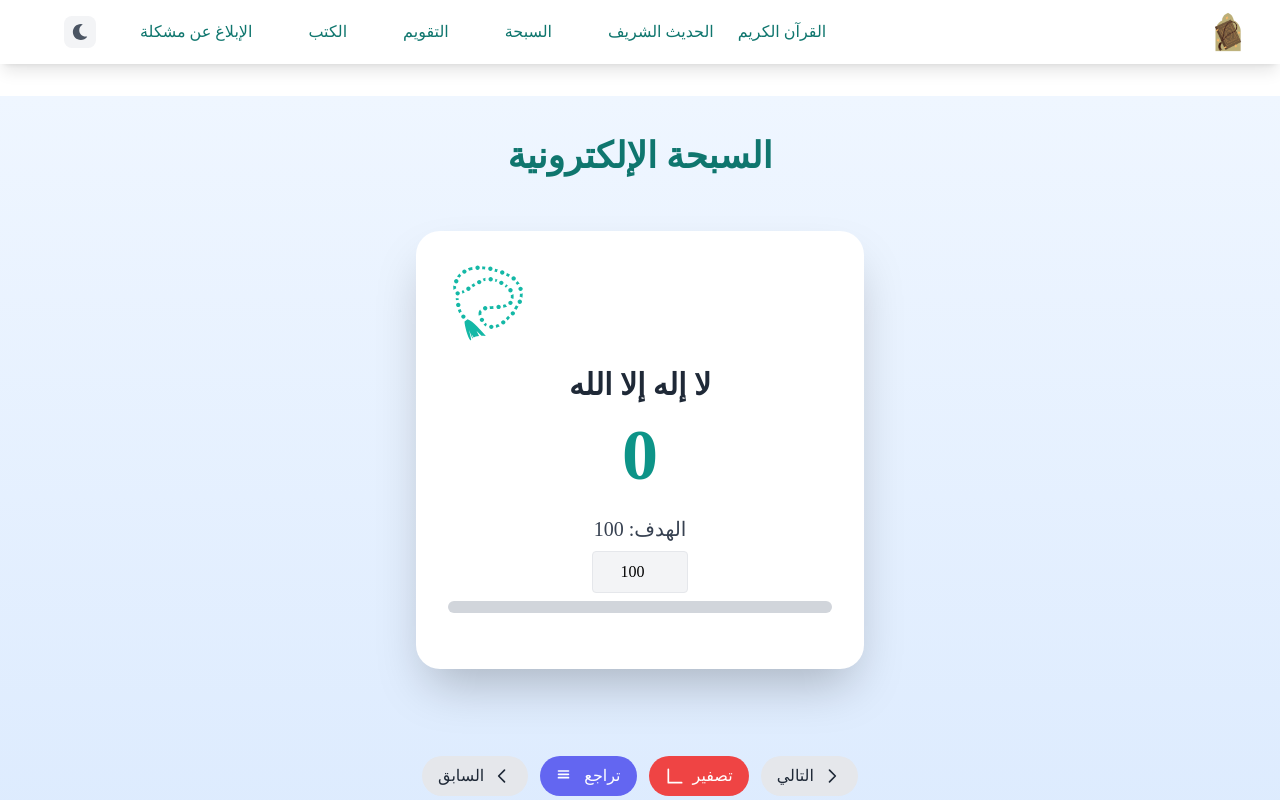
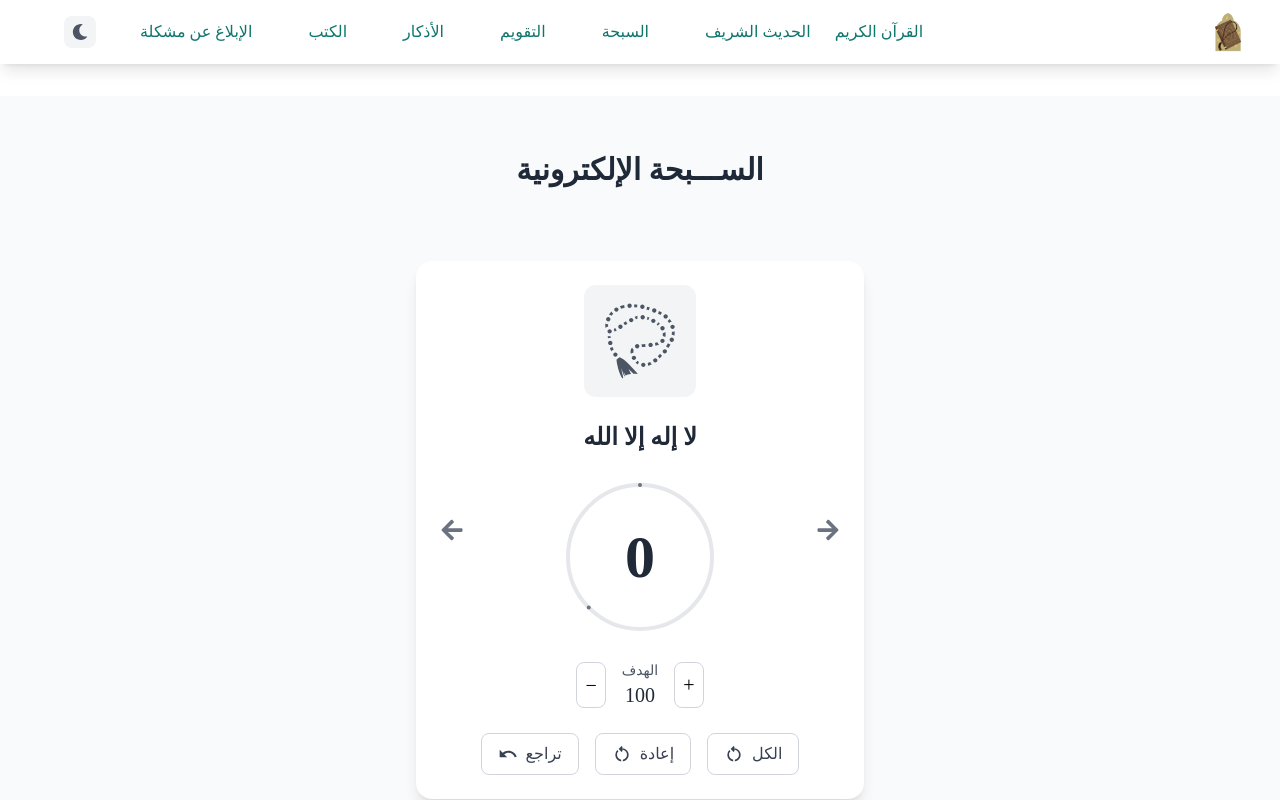
Before and after one commit to AbdelaliAAZZ/quran-hadith-app, a React (Vite) app: page /tasbih in a window 1280 px wide. Shown: the top 800 px of the page. Built offline with nearby package versions, Linux system fonts and the light colour scheme.

Commit message:
add adkar component :

```diff
--- a/src/App.jsx
+++ b/src/App.jsx
@@ -7,6 +7,7 @@ import Tasbih from './pages/Tasbih';
 import HijriCalendar from './pages/HijriCalendar';
 import Books from './pages/Books';
 import { useTheme } from './context/ThemeContext';
+import Adkar from './pages/Adkar';
 
 function App() {
   const { theme } = useTheme();
@@ -28,6 +29,7 @@ function App() {
           <Route path="/tasbih" element={<Tasbih />} />
           <Route path="/calendar" element={<HijriCalendar />} />
           <Route path="/books" element={<Books />} />
+          <Route path="/adkar" element={<Adkar />}/>
         </Routes>
       </main>
       <footer
--- a/src/components/Navbar.jsx
+++ b/src/components/Navbar.jsx
@@ -163,6 +163,9 @@ function Navbar() {
               <Link to="/calendar" className="nav-link text-teal-700 dark:text-teal-300 px-3 py-2 transition-all duration-300">
                 التقويم
               </Link>
+              <Link to="/adkar" className="nav-link text-teal-700 dark:text-teal-300 px-3 py-2 transition-all duration-300">
+  الأذكار
+</Link>
               <Link to="/books" className="nav-link text-teal-700 dark:text-teal-300 px-3 py-2 transition-all duration-300">
                 الكتب
               </Link>
@@ -226,6 +229,10 @@ function Navbar() {
                 <FaCalendarAlt className="mr-3 text-teal-700" />
                 <span className="text-lg text-teal-700">التقويم</span>
               </Link>
+              <Link to="/adkar" onClick={() => setIsOpen(false)} className="flex items-center px-4 py-3 border-b border-gray-200 dark:border-gray-700">
+  <GiPrayerBeads className="mr-3 text-teal-700 w-6 h-6" />
+  <span className="text-lg text-teal-700">الأذكار</span>
+</Link>
               <Link to="/books" onClick={() => setIsOpen(false)} className="flex items-center px-4 py-3 border-b border-gray-200 dark:border-gray-700">
                 <FaBookOpen className="mr-3 text-teal-700" />
                 <span className="text-lg text-teal-700">الكتب</span>
--- a/src/pages/Tasbih.jsx
+++ b/src/pages/Tasbih.jsx
@@ -2,7 +2,8 @@ import { useState, useEffect } from 'react';
 import { motion, AnimatePresence } from 'framer-motion';
 import PropTypes from 'prop-types';
 import { GiPrayerBeads } from 'react-icons/gi';
-import { FaCheckCircle } from 'react-icons/fa';
+import { FaCheckCircle, FaArrowLeft, FaArrowRight } from 'react-icons/fa';
+import { MdOutlineRestartAlt, MdUndo } from 'react-icons/md';
 
 const defaultDhikrList = [
   {
@@ -10,48 +11,83 @@ const defaultDhikrList = [
     label: 'لا إله إلا الله',
     count: 0,
     target: 100,
-    icon: <GiPrayerBeads className="w-20 h-20 text-teal-500" />,
+    icon: <GiPrayerBeads className="w-20 h-20 text-gray-600 dark:text-gray-300" />,
   },
   {
     id: 2,
     label: 'سبحان الله',
     count: 0,
     target: 33,
-    icon: <GiPrayerBeads className="w-20 h-20 text-teal-500" />,
+    icon: <GiPrayerBeads className="w-20 h-20 text-gray-600 dark:text-gray-300" />,
   },
   {
     id: 3,
     label: 'الحمد لله',
     count: 0,
     target: 33,
-    icon: <GiPrayerBeads className="w-20 h-20 text-teal-500" />,
+    icon: <GiPrayerBeads className="w-20 h-20 text-gray-600 dark:text-gray-300" />,
   },
   {
     id: 4,
     label: 'الله أكبر',
     count: 0,
     target: 33,
-    icon: <GiPrayerBeads className="w-20 h-20 text-teal-500" />,
+    icon: <GiPrayerBeads className="w-20 h-20 text-gray-600 dark:text-gray-300" />,
   },
   {
     id: 5,
     label: 'لا حول ولا قوة إلا بالله',
     count: 0,
     target: 33,
-    icon: <GiPrayerBeads className="w-20 h-20 text-teal-500" />,
+    icon: <GiPrayerBeads className="w-20 h-20 text-gray-600 dark:text-gray-300" />,
+  },
+  {
+    id: 6,
+    label: 'أستغفر الله',
+    count: 0,
+    target: 100,
+    icon: <GiPrayerBeads className="w-20 h-20 text-gray-600 dark:text-gray-300" />,
+  },
+  {
+    id: 7,
+    label: 'سبحان الله العظيم',
+    count: 0,
+    target: 33,
+    icon: <GiPrayerBeads className="w-20 h-20 text-gray-600 dark:text-gray-300" />,
+  },
+  {
+    id: 8,
+    label: 'الحمد لله رب العالمين',
+    count: 0,
+    target: 33,
+    icon: <GiPrayerBeads className="w-20 h-20 text-gray-600 dark:text-gray-300" />,
+  },
+  {
+    id: 9,
+    label: 'لا إله إلا أنت سبحانك إني كنت من الظالمين',
+    count: 0,
+    target: 100,
+    icon: <GiPrayerBeads className="w-20 h-20 text-gray-600 dark:text-gray-300" />,
+  },
+  {
+    id: 10,
+    label: 'سبحان الله وبحمده',
+    count: 0,
+    target: 100,
+    icon: <GiPrayerBeads className="w-20 h-20 text-gray-600 dark:text-gray-300" />,
   },
 ];
 
-// AnimatedNumber for smooth transitions
 const AnimatedNumber = ({ number }) => (
   <span className="inline-flex items-center">
-    <AnimatePresence exitBeforeEnter>
+    <AnimatePresence mode='wait'>
       <motion.span
         key={number}
         initial={{ y: -20, opacity: 0 }}
         animate={{ y: 0, opacity: 1 }}
         exit={{ y: 20, opacity: 0 }}
         transition={{ duration: 0.3 }}
+        className="font-arabic"
       >
         {number}
       </motion.span>
@@ -68,7 +104,6 @@ function Tasbih() {
   const [currentIndex, setCurrentIndex] = useState(0);
   const [notification, setNotification] = useState(null);
 
-  // Load saved data from localStorage on mount
   useEffect(() => {
     const saved = localStorage.getItem('tasbihData');
     if (saved) {
@@ -81,13 +116,11 @@ function Tasbih() {
     }
   }, []);
 
-  // Save updates to localStorage
   useEffect(() => {
     const toStore = dhikrList.map(({ id, count, target }) => ({ id, count, target }));
     localStorage.setItem('tasbihData', JSON.stringify(toStore));
   }, [dhikrList]);
 
-  // Clear notifications after 3 seconds
   useEffect(() => {
     if (notification) {
       const timer = setTimeout(() => setNotification(null), 3000);
@@ -103,7 +136,7 @@ function Tasbih() {
         if (dhikr.id === id) {
           const newCount = dhikr.count + 1;
           if (dhikr.target > 0 && newCount === dhikr.target) {
-            setNotification({ message: `لقد وصلت إلى العدد المطلوب (${dhikr.target}) لـ: ${dhikr.label}` });
+            setNotification({ message: `🎉 لقد وصلت إلى الهدف (${dhikr.target}) لـ: ${dhikr.label}` });
           }
           return { ...dhikr, count: newCount };
         }
@@ -131,12 +164,16 @@ function Tasbih() {
 
   const handleTargetChange = (id, newTarget) => {
     setDhikrList(prevList =>
-      prevList.map(dhikr => (dhikr.id === id ? { ...dhikr, target: newTarget } : dhikr))
+      prevList.map(dhikr => (dhikr.id === id ? {
+        ...dhikr,
+        target: Math.max(0, newTarget)
+      } : dhikr))
     );
   };
 
   const resetAll = () => {
     setDhikrList(prevList => prevList.map(dhikr => ({ ...dhikr, count: 0 })));
+    setNotification({ message: "تم تصفير جميع العدادات" });
   };
 
   const handlePrevious = () => {
@@ -147,86 +184,152 @@ function Tasbih() {
     setCurrentIndex(prev => (prev + 1) % dhikrList.length);
   };
 
+  const progressPercentage = Math.min(
+    (currentDhikr.count / currentDhikr.target) * 100 || 0,
+    100
+  );
+
   return (
-    <div className="min-h-screen flex flex-col items-center justify-between p-4 sm:p-6 bg-gradient-to-b from-blue-50 to-blue-100 dark:from-gray-800 dark:to-gray-900">
+    <div className="min-h-screen flex flex-col items-center justify-between p-4 sm:p-6 bg-gray-50 dark:bg-gray-900">
       {notification && (
-        <div className="fixed bottom-6 left-1/2 transform -translate-x-1/2 bg-green-500 text-white px-6 py-3 rounded-full shadow-lg flex items-center">
-          <FaCheckCircle className="w-6 h-6 mr-2" />
-          <span className="text-lg">{notification.message}</span>
+        <motion.div
+          initial={{ y: 100, opacity: 0 }}
+          animate={{ y: 0, opacity: 1 }}
+          exit={{ y: 100, opacity: 0 }}
+          className="fixed bottom-6 left-1/2 transform -translate-x-1/2 bg-gray-800 text-white px-6 py-3 rounded-xl shadow-xl flex items-center space-x-2"
+        >
+          <FaCheckCircle className="w-5 h-5" />
+          <span className="text-sm font-medium">{notification.message}</span>
+        </motion.div>
+      )}
+
+      <header className="mt-8">
+        <h1 className="text-3xl font-bold text-gray-800 dark:text-white font-arabic">
+          الســـبحة الإلكترونية
+        </h1>
+      </header>
+
+      <main className="flex flex-col items-center justify-center flex-grow w-full max-w-2xl">
+        <div className="relative bg-white dark:bg-gray-800 rounded-2xl shadow-lg p-6 w-full max-w-md">
+          <div className="absolute inset-y-0 left-4 flex items-center">
+            <button
+              onClick={handlePrevious}
+              className="p-2 hover:bg-gray-100 dark:hover:bg-gray-700 rounded-full"
+            >
+              <FaArrowLeft className="w-6 h-6 text-gray-500 dark:text-gray-400" />
+            </button>
           </div>
+
+          <div className="absolute inset-y-0 right-4 flex items-center">
+            <button
+              onClick={handleNext}
+              className="p-2 hover:bg-gray-100 dark:hover:bg-gray-700 rounded-full"
+            >
+              <FaArrowRight className="w-6 h-6 text-gray-500 dark:text-gray-400" />
+            </button>
+          </div>
+
+          <div className="flex flex-col items-center space-y-6">
+            <motion.div
+              key={currentDhikr.id}
+              initial={{ scale: 0.8, opacity: 0 }}
+              animate={{ scale: 1, opacity: 1 }}
+              className="p-4 rounded-xl bg-gray-100 dark:bg-gray-700"
+            >
+              {currentDhikr.icon}
+            </motion.div>
+
+            <h2 className="text-2xl font-semibold text-gray-800 dark:text-white font-arabic text-center">
+              {currentDhikr.label}
+            </h2>
+
+            <div className="relative w-40 h-40 flex items-center justify-center">
+              {currentDhikr.target > 0 && (
+                <svg className="absolute w-full h-full transform -rotate-90">
+                  <circle
+                    cx="50%"
+                    cy="50%"
+                    r="45%"
+                    className="stroke-current text-gray-200 dark:text-gray-600"
+                    strokeWidth="4"
+                    fill="transparent"
+                  />
+                  <circle
+                    cx="50%"
+                    cy="50%"
+                    r="45%"
+                    className="stroke-current text-gray-500"
+                    strokeWidth="4"
+                    fill="transparent"
+                    strokeDasharray={`${(2 * Math.PI * 45) * (progressPercentage / 100)} ${2 * Math.PI * 45}`}
+                    strokeLinecap="round"
+                  />
+                </svg>
               )}
-      <header className="mt-4">
-        <h1 className="text-4xl font-extrabold text-teal-700 dark:text-teal-300">السبحة الإلكترونية</h1>
-      </header>
-      <main className="flex flex-col items-center justify-center flex-grow w-full">
-        {/* Dhikr Card */}
-        <div className="bg-white dark:bg-gray-800 rounded-3xl shadow-2xl p-6 sm:p-8 w-full max-w-md text-center">
-          <div className="mb-6">{currentDhikr.icon}</div>
-          <h2 className="text-3xl font-bold mb-4 text-gray-800 dark:text-gray-200">{currentDhikr.label}</h2>
+
               <div
-            className="text-7xl font-extrabold text-teal-600 cursor-pointer select-none mb-6"
+                className="text-6xl font-bold text-gray-800 dark:text-white cursor-pointer z-10"
                 onClick={() => handleDhikrIncrement(currentDhikr.id)}
               >
                 <AnimatedNumber number={currentDhikr.count} />
               </div>
+            </div>
+
             {currentDhikr.target > 0 && (
-            <div className="mb-6">
-              <div className="flex items-center justify-center mb-2">
-                <span className="text-xl text-gray-700 dark:text-gray-300">الهدف: {currentDhikr.target}</span>
+              <div className="w-full space-y-6">
+                <div className="flex items-center justify-center space-x-4">
+                  <button
+                    onClick={() => handleTargetChange(currentDhikr.id, currentDhikr.target - 1)}
+                    className="p-2 rounded-lg border border-gray-300 dark:border-gray-600 hover:bg-gray-50 dark:hover:bg-gray-700"
+                  >
+                    <span className="text-xl">−</span>
+                  </button>
+
+                  <div className="text-center">
+                    <div className="text-sm text-gray-600 dark:text-gray-300">الهدف</div>
+                    <div className="text-xl font-medium text-gray-800 dark:text-white">
+                      {currentDhikr.target}
                     </div>
-              <input
-                type="number"
-                value={currentDhikr.target}
-                onChange={(e) =>
-                  handleTargetChange(currentDhikr.id, parseInt(e.target.value) || 0)
-                }
-                className="w-24 p-2 text-center border rounded bg-gray-100 dark:bg-gray-700 dark:text-gray-200 mb-2"
-              />
-              <div className="w-full h-3 bg-gray-300 dark:bg-gray-600 rounded-full">
-                <div
-                  className="h-full bg-teal-500 rounded-full"
-                  style={{ width: `${Math.min((currentDhikr.count / currentDhikr.target) * 100, 100)}%` }}
-                ></div>
+                  </div>
+
+                  <button
+                    onClick={() => handleTargetChange(currentDhikr.id, currentDhikr.target + 1)}
+                    className="p-2 rounded-lg border border-gray-300 dark:border-gray-600 hover:bg-gray-50 dark:hover:bg-gray-700"
+                  >
+                    <span className="text-xl">+</span>
+                  </button>
+                </div>
+
+                <div className="flex justify-center gap-4">
+                  <button
+                    onClick={() => handleUndo(currentDhikr.id)}
+                    className="flex items-center gap-2 px-4 py-2 border border-gray-300 dark:border-gray-600 rounded-lg hover:bg-gray-50 dark:hover:bg-gray-800 text-gray-700 dark:text-gray-300"
+                  >
+                    <MdUndo className="w-5 h-5" />
+                    <span>تراجع</span>
+                  </button>
+
+                  <button
+                    onClick={() => resetDhikr(currentDhikr.id)}
+                    className="flex items-center gap-2 px-4 py-2 border border-gray-300 dark:border-gray-600 rounded-lg hover:bg-gray-50 dark:hover:bg-gray-800 text-gray-700 dark:text-gray-300"
+                  >
+                    <MdOutlineRestartAlt className="w-5 h-5" />
+                    <span>إعادة</span>
+                  </button>
+
+                  <button
+                    onClick={resetAll}
+                    className="flex items-center gap-2 px-4 py-2 border border-gray-300 dark:border-gray-600 rounded-lg hover:bg-gray-50 dark:hover:bg-gray-800 text-gray-700 dark:text-gray-300"
+                  >
+                    <MdOutlineRestartAlt className="w-5 h-5" />
+                    <span>الكل</span>
+                  </button>
                 </div>
               </div>
             )}
           </div>
+        </div>
       </main>
-      {/* Navigation & Controls */}
-      <div className="flex justify-around w-full max-w-md mt-8">
-        <button onClick={handlePrevious} className="flex items-center gap-2 px-4 py-2 bg-gray-200 dark:bg-gray-700 text-gray-800 dark:text-gray-200 rounded-full hover:bg-gray-300">
-          <span>السابق</span>
-          <svg xmlns="http://www.w3.org/2000/svg" className="h-5 w-5" fill="none" stroke="currentColor" strokeWidth={2} viewBox="0 0 24 24">
-            <path strokeLinecap="round" strokeLinejoin="round" d="M15 19l-7-7 7-7" />
-          </svg>
-        </button>
-        <button onClick={() => handleUndo(currentDhikr.id)} className="flex items-center gap-2 px-4 py-2 bg-indigo-500 text-white rounded-full hover:bg-indigo-600">
-          <svg xmlns="http://www.w3.org/2000/svg" className="h-5 w-5" fill="none" stroke="currentColor" strokeWidth={2} viewBox="0 0 24 24">
-            <path strokeLinecap="round" strokeLinejoin="round" d="M3 10h12M3 6h12M3 14h12" />
-          </svg>
-          <span>تراجع</span>
-        </button>
-        <button onClick={() => resetDhikr(currentDhikr.id)} className="flex items-center gap-2 px-4 py-2 bg-red-500 text-white rounded-full hover:bg-red-600">
-          <svg xmlns="http://www.w3.org/2000/svg" className="h-5 w-5" fill="none" stroke="currentColor" strokeWidth={2} viewBox="0 0 24 24">
-            <path strokeLinecap="round" strokeLinejoin="round" d="M4 4v16h16" />
-          </svg>
-          <span>تصفير</span>
-        </button>
-        <button onClick={handleNext} className="flex items-center gap-2 px-4 py-2 bg-gray-200 dark:bg-gray-700 text-gray-800 dark:text-gray-200 rounded-full hover:bg-gray-300">
-          <span>التالي</span>
-          <svg xmlns="http://www.w3.org/2000/svg" className="h-5 w-5" fill="none" stroke="currentColor" strokeWidth={2} viewBox="0 0 24 24">
-            <path strokeLinecap="round" strokeLinejoin="round" d="M9 5l7 7-7 7" />
-          </svg>
-        </button>
-      </div>
-      <div className="mt-6">
-        <button onClick={resetAll} className="flex items-center gap-2 px-6 py-3 bg-red-600 text-white rounded-full hover:bg-red-700">
-          <svg xmlns="http://www.w3.org/2000/svg" className="h-6 w-6" fill="none" stroke="currentColor" strokeWidth={2} viewBox="0 0 24 24">
-            <path strokeLinecap="round" strokeLinejoin="round" d="M4 4v16h16" />
-          </svg>
-          <span className="text-xl">إعادة تعيين جميع الأذكار</span>
-        </button>
-      </div>
     </div>
   );
 }
```
Also changed, not shown: src/pages/Adkar.jsx (added, +121 -0 lines). Lines whose indentation alone changed are shown as unchanged.
